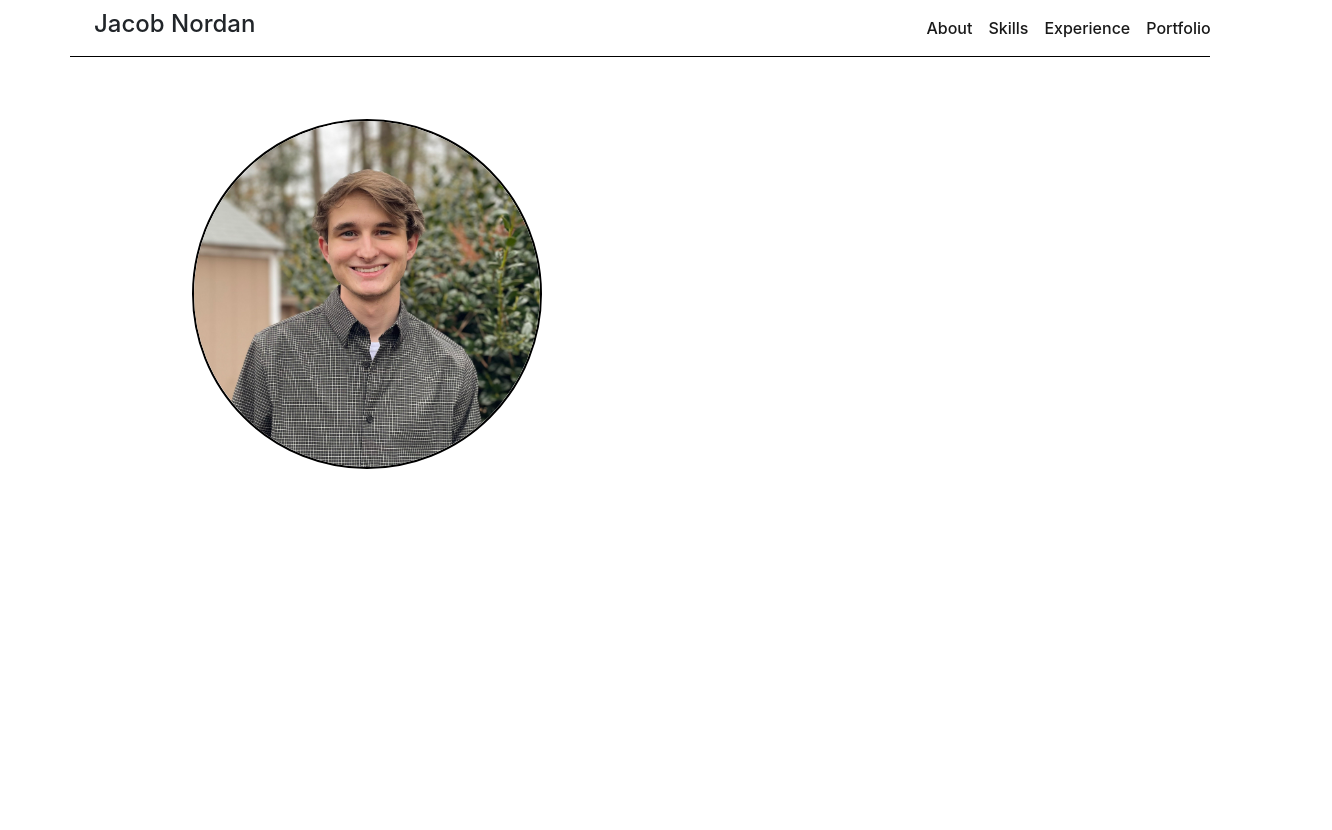
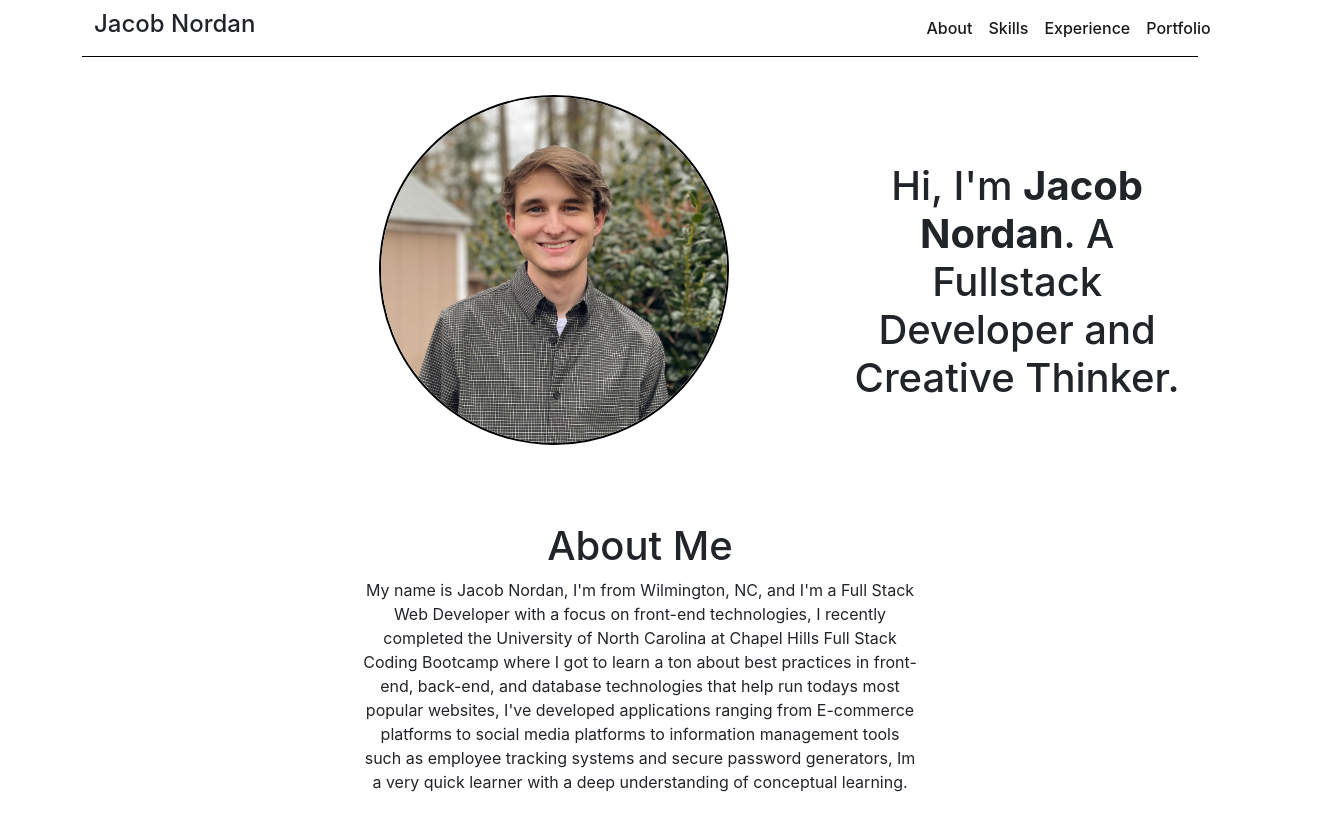
Before and after one commit to jnordan132/jacobnordanportfolio, a React (Create React App) app: page / in a window 1280 px wide. Shown: the top 830 px of the page, 1332 px wide, since content can reach past the window. Before the commit the page ends 800 px from the top, so only its background shows below. Built offline with nearby package versions, Linux system fonts and the light colour scheme.

Commit message:
added opener and about  me sections

```diff
--- a/src/App.css
+++ b/src/App.css
@@ -17,7 +17,7 @@ a:hover {
 
 /* NAV SECTION */
 
-.container {
+.navbar {
   border-bottom: 1px solid rgb(0, 0, 0);
 }
 
@@ -114,15 +114,44 @@ a:hover {
   background: linear-gradient( 263deg, rgba(252,74,74,1) 0%, rgba(0,212,255,1) 100% );
 }
 
-/* ABOUT */
+/* HEADER */
+
+.header {
+  display: flex;
+  padding-top: 3%;
+  padding-bottom: 3%;
+  margin-left: 15%;
+}
+
+.intro {
+  width: 33%;
+  text-align: center;
+  margin-top: 6%;
+  margin-left: 25%;
+  margin-right: auto;
+}
 
 .profilePic img {
   height: 350px;
   width: 350px;
+  margin-left: 50%;
   border-radius: 50%;
-  margin-left: 15%;
-  margin-top: 3%;
   border: 2px solid black;
+}
+
+/* ABOUT */
+
+.about {
+  padding-top: 3%;
+  text-align: center;
+}
+
+.aboutMe {
+  width: 50%;
+  padding-bottom: 3%;
+  text-align: center;
+  margin-left: auto;
+  margin-right: auto;
 }
 
 
--- a/src/App.js
+++ b/src/App.js
@@ -1,12 +1,13 @@
 import './App.css';
 import Nav from './components/Nav';
+import Header from './components/Header';
 import About from './components/About';
 
 function App() {
   return (
     <div className="App">
       <Nav />
-      <br />
+      <Header />
       <About />
     </div>
   );
--- a/src/components/About/index.js
+++ b/src/components/About/index.js
@@ -1,15 +1,12 @@
-import pfp from "../../assets/JacobNordan-2.jpg";
-
 function About() {
-
     return (
         <div className="about">
-            <div className="profilePic">
-                <img src={pfp}></img>
+        <div className="container">
+            <h1>About Me</h1>
+            <div className="aboutMe">
+                <p>My name is Jacob Nordan, I'm from Wilmington, NC, and I'm a Full Stack Web Developer with a focus on front-end technologies, I recently completed the University of North Carolina at Chapel Hills Full Stack Coding Bootcamp where I got to learn a ton about best practices in front-end, back-end, and database technologies that help run todays most popular websites, I've developed applications ranging from E-commerce platforms to social media platforms to information management tools such as employee tracking systems and secure password generators, Im a very quick learner with a deep understanding of conceptual learning.</p>
             </div>
-            <div className="aboutMe">
-
-            </div>
+        </div>
         </div>
     )
 };
--- /dev/null
+++ b/src/components/Header/index.js
@@ -0,0 +1,17 @@
+import pfp from "../../assets/JacobNordan-2.jpg";
+
+function Header() {
+
+    return (
+        <div className="container header">
+            <div className="profilePic">
+                <img src={pfp}></img>
+            </div>
+            <div className="intro">
+                <h1>Hi, I'm <b>Jacob Nordan</b>. A Fullstack Developer and Creative Thinker.</h1>
+            </div>
+        </div>
+    )
+};
+
+export default Header;
--- a/src/components/Nav/index.js
+++ b/src/components/Nav/index.js
@@ -1,5 +1,6 @@
 function Nav() {
   return (
+      <div className="nav">
     <div class="container">
       <nav class="navbar navbar-expand-lg navbar-light">
         <div class="container-fluid">
@@ -44,6 +45,7 @@ function Nav() {
         </div>
       </nav>
     </div>
+    </div>
   );
 }
 
```
